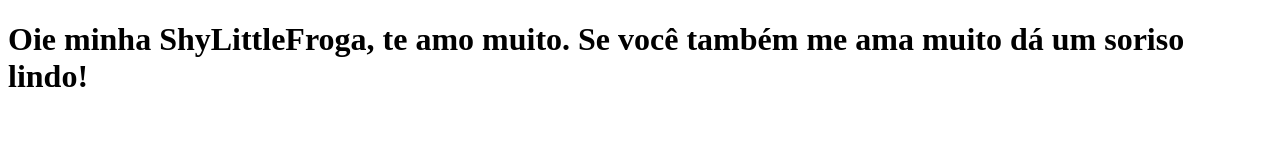
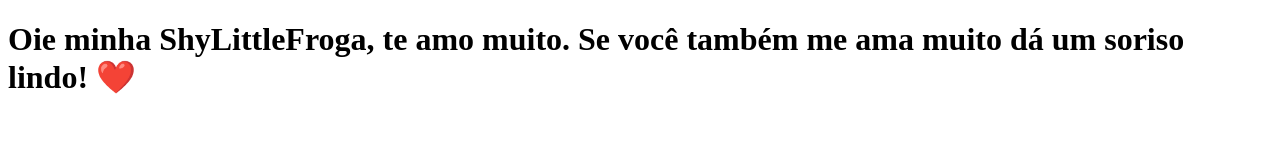
Before and after one commit to MarcosASFigueiredo/clone-tabnews, a Next.js app: page / in a window 1280 px wide. Shown: the top 160 px of the page. Built offline with nearby package versions, Linux system fonts and the light colour scheme.

Commit message:
modifica a frase

```diff
--- a/pages/index.js
+++ b/pages/index.js
@@ -1,5 +1,5 @@
 function Home() {
-    return <h1>Oie minha ShyLittleFroga, te amo muito. Se você também me ama muito dá um soriso lindo!</h1>
+    return <h1>Oie minha ShyLittleFroga, te amo muito. Se você também me ama muito dá um soriso lindo! ❤️</h1>
 }
 
 export default Home;
```
